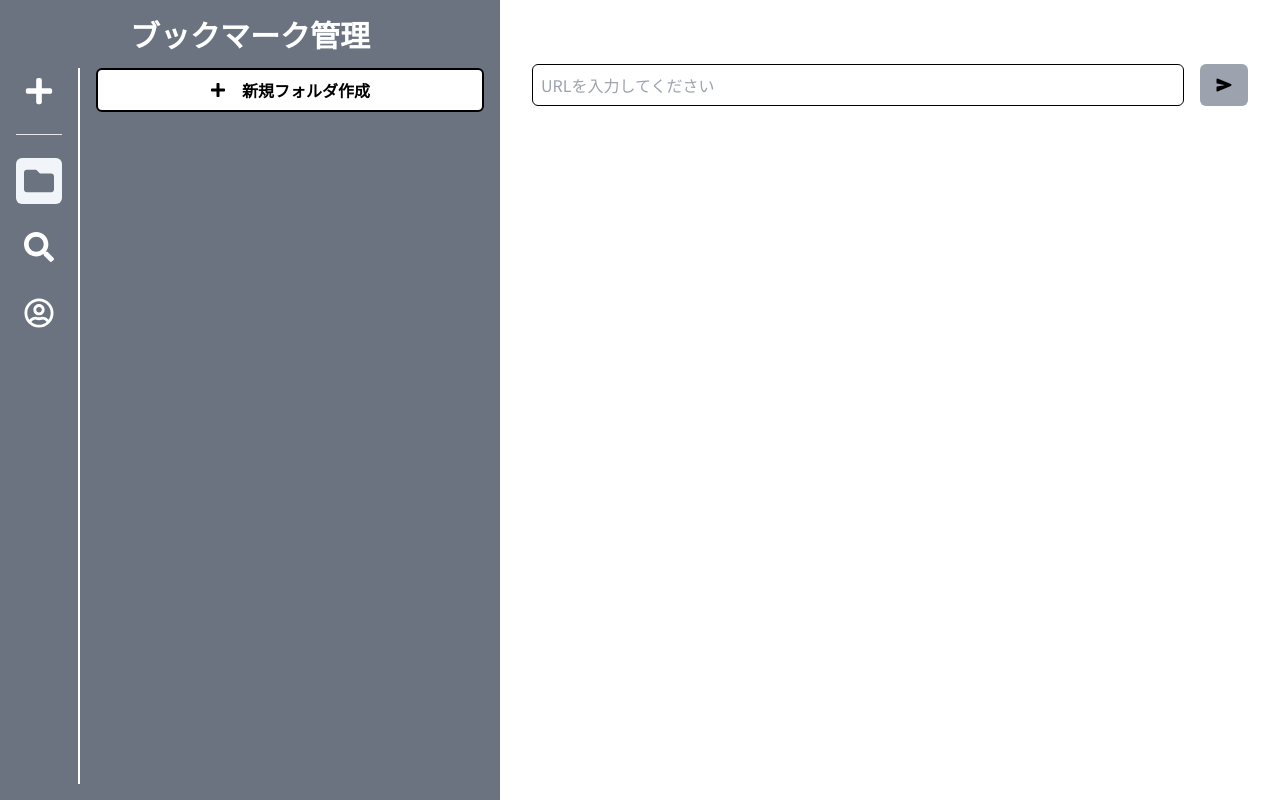
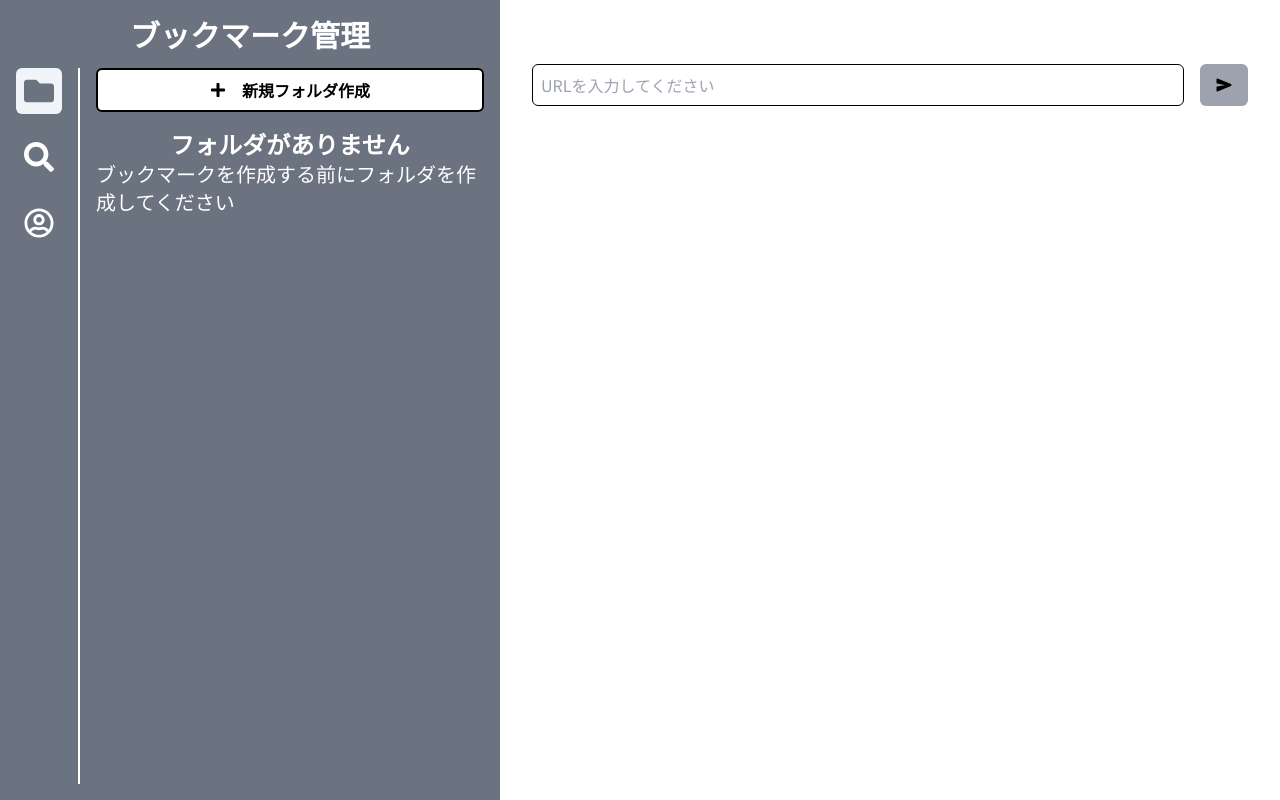
Before and after one commit to keita7777/test-bookmark, a Next.js app: page /create-bookmark in a window 1280 px wide. Built offline with nearby package versions, Linux system fonts and the light colour scheme; no server answers; the database is empty; sample sign-in values are in the browser's storage.

Commit message:
フォルダが存在しないときにメッセージを表示 (#148)
* フォルダがある場合のみブックマーク作成ボタンを表示

* フォルダがない場合にメッセージを表示

---------

Co-authored-by: github keita7777 <github mine0kei@gmail.com>

```diff
--- a/components/Header/HeaderNav/FolderMenu/index.tsx
+++ b/components/Header/HeaderNav/FolderMenu/index.tsx
@@ -31,9 +31,16 @@ const FolderMenu = ({ folders }: Props) => {
           新規フォルダ作成
         </Link>
       </div>
-      <ul className="flex flex-col gap-5">
-        <FolderTree folders={folders} openFolders={openFolders} toggleFolder={toggleFolder} />
-      </ul>
+      {folders.length > 0 ? (
+        <ul className="flex flex-col gap-5">
+          <FolderTree folders={folders} openFolders={openFolders} toggleFolder={toggleFolder} />
+        </ul>
+      ) : (
+        <div className="text-black md:text-white">
+          <p className="text-2xl font-bold text-center">フォルダがありません</p>
+          <p className="text-xl">ブックマークを作成する前にフォルダを作成してください</p>
+        </div>
+      )}
     </div>
   );
 };
--- a/components/Header/HeaderNav/index.tsx
+++ b/components/Header/HeaderNav/index.tsx
@@ -103,6 +103,8 @@ const HeaderNav = ({ folders }: Props) => {
       <div className="text-4xl">
         <nav>
           <ul className="flex md:flex-col justify-center items-center gap-2 md:gap-5 ">
+            {folders.length > 0 && (
+              <>
                 <li className="rounded-md hover:bg-slate-100 hover:text-gray-500 duration-100 text-white">
                   <Link title="ブックマーク作成" href="/create-bookmark" className="p-2 flex">
                     <FaPlus className="text-2xl md:text-3xl" />
@@ -111,6 +113,9 @@ const HeaderNav = ({ folders }: Props) => {
                 <li className="hidden md:block h-1 w-full">
                   <hr className="block bg-white" />
                 </li>
+              </>
+            )}
+
             <li
               className={`flex rounded-md hover:bg-slate-100 hover:text-gray-500 duration-100 ${
                 switchMenu === "folder" ? "bg-slate-100 text-gray-500" : "text-white"
```
Lines whose indentation alone changed are shown as unchanged.
